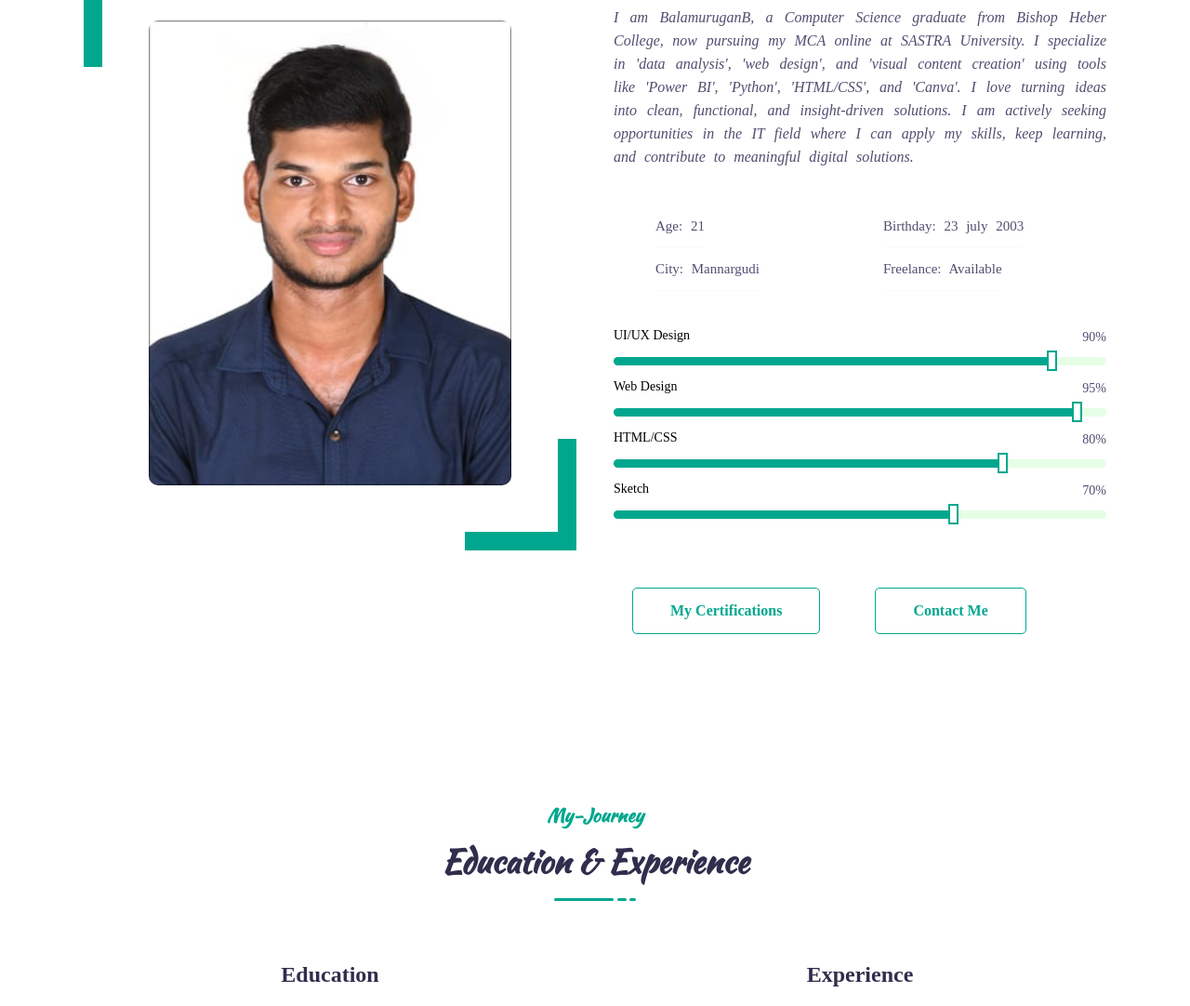
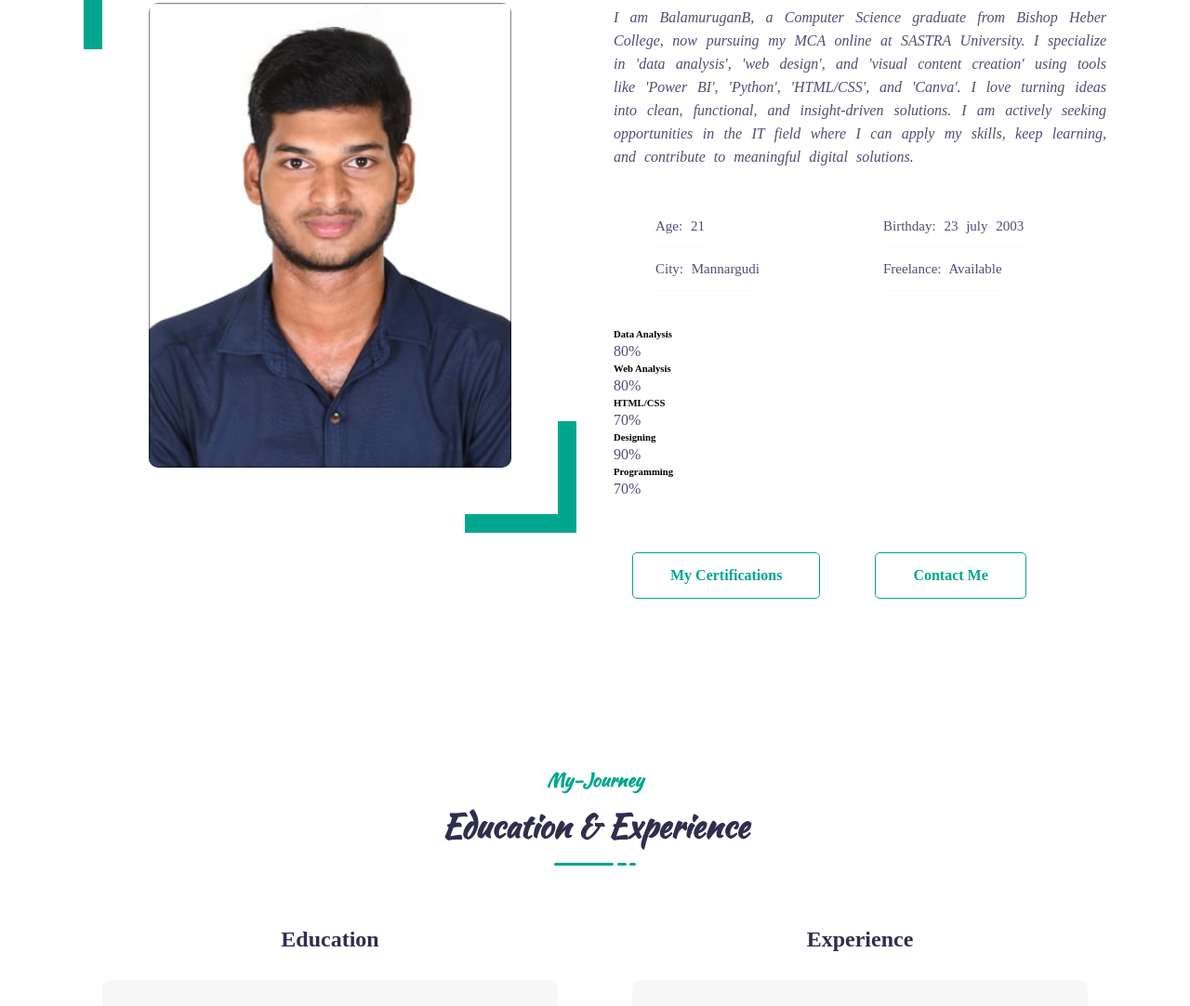
Before and after one commit to Bala-2307/Portfolio, a plain HTML site: page index.html in a window 1280 px wide. Shown: the part 985-2067 px from the top of the page at 93% size. Drawn offline with nearby package versions, Linux system fonts and the light colour scheme; a web font is replaced by a local one.

Commit message:
Update index.html

```diff
--- a/index.html
+++ b/index.html
@@ -106,9 +106,48 @@
                                     </div>
                                 </div>
                             <div class="about-skills">
-                                <div class="skill-item">
+                                <div class="about-skill-item">
                                     <div class="skill-header">
-                                        <h6 class="skill-title">UI/UX Design</h6>
+                                        <h6 class="skill-title">Data Analysis</h6>
+                                        <div class="skill-percentage">
+                                            <p><span class="counter">80</span>%</p>
+                                        </div>
+                                    </div>
+                                    <div class="skill-bar">
+                                        <div class="bar-inner">
+                                            <div class="bar progress-line" data-progress="80%"></div>
+                                        </div>
+                                    </div>
+                                </div> <!--===== Skill Item =====-->
+                                <div class="about-skill-item">
+                                    <div class="skill-header">
+                                        <h6 class="skill-title">Web Analysis</h6>
+                                        <div class="skill-percentage">
+                                            <p><span class="counter">80</span>%</p>
+                                        </div>
+                                    </div>
+                                    <div class="skill-bar">
+                                        <div class="bar-inner">
+                                            <div class="bar progress-line" data-progress="80%"></div>
+                                        </div>
+                                    </div>
+                                </div> <!--===== Skill Item =====-->
+                                <div class="about-skill-item">
+                                    <div class="skill-header">
+                                        <h6 class="skill-title">HTML/CSS</h6>
+                                        <div class="skill-percentage">
+                                            <p><span class="counter">70</span>%</p>
+                                        </div>
+                                    </div>
+                                    <div class="skill-bar">
+                                        <div class="bar-inner">
+                                            <div class="bar progress-line" data-progress="70%"></div>
+                                        </div>
+                                    </div>
+                                </div> <!--===== Skill Item =====-->
+                                <div class="about-skill-item">
+                                    <div class="skill-header">
+                                        <h6 class="skill-title">Designing</h6>
                                         <div class="skill-percentage">
                                             <p><span class="counter">90</span>%</p>
                                         </div>
@@ -119,35 +158,9 @@
                                         </div>
                                     </div>
                                 </div> <!--===== Skill Item =====-->
-                                <div class="skill-item">
+                                <div class="about-skill-item">
                                     <div class="skill-header">
-                                        <h6 class="skill-title">Web Design</h6>
-                                        <div class="skill-percentage">
-                                            <p><span class="counter">95</span>%</p>
-                                        </div>
-                                    </div>
-                                    <div class="skill-bar">
-                                        <div class="bar-inner">
-                                            <div class="bar progress-line" data-progress="95%"></div>
-                                        </div>
-                                    </div>
-                                </div> <!--===== Skill Item =====-->
-                                    <div class="skill-item">
-                                    <div class="skill-header">
-                                        <h6 class="skill-title">HTML/CSS</h6>
-                                        <div class="skill-percentage">
-                                            <p><span class="counter">80</span>%</p>
-                                        </div>
-                                    </div>
-                                    <div class="skill-bar">
-                                        <div class="bar-inner">
-                                            <div class="bar progress-line" data-progress="80%"></div>
-                                        </div>
-                                    </div>
-                                </div> <!--===== Skill Item =====-->
-                                <div class="skill-item">
-                                    <div class="skill-header">
-                                        <h6 class="skill-title">Sketch</h6>
+                                        <h6 class="skill-title">Programming</h6>
                                         <div class="skill-percentage">
                                             <p><span class="counter">70</span>%</p>
                                         </div>
@@ -159,7 +172,7 @@
                                     </div>
                                 </div> <!--===== Skill Item =====-->
                                 <br>
-                                <br><br>
+                                <br>
                                 <div class="row">
                                     <div class="buttons text-align">
                                         <a href="#" class="btn btn-2">My Certifications</a>
```
